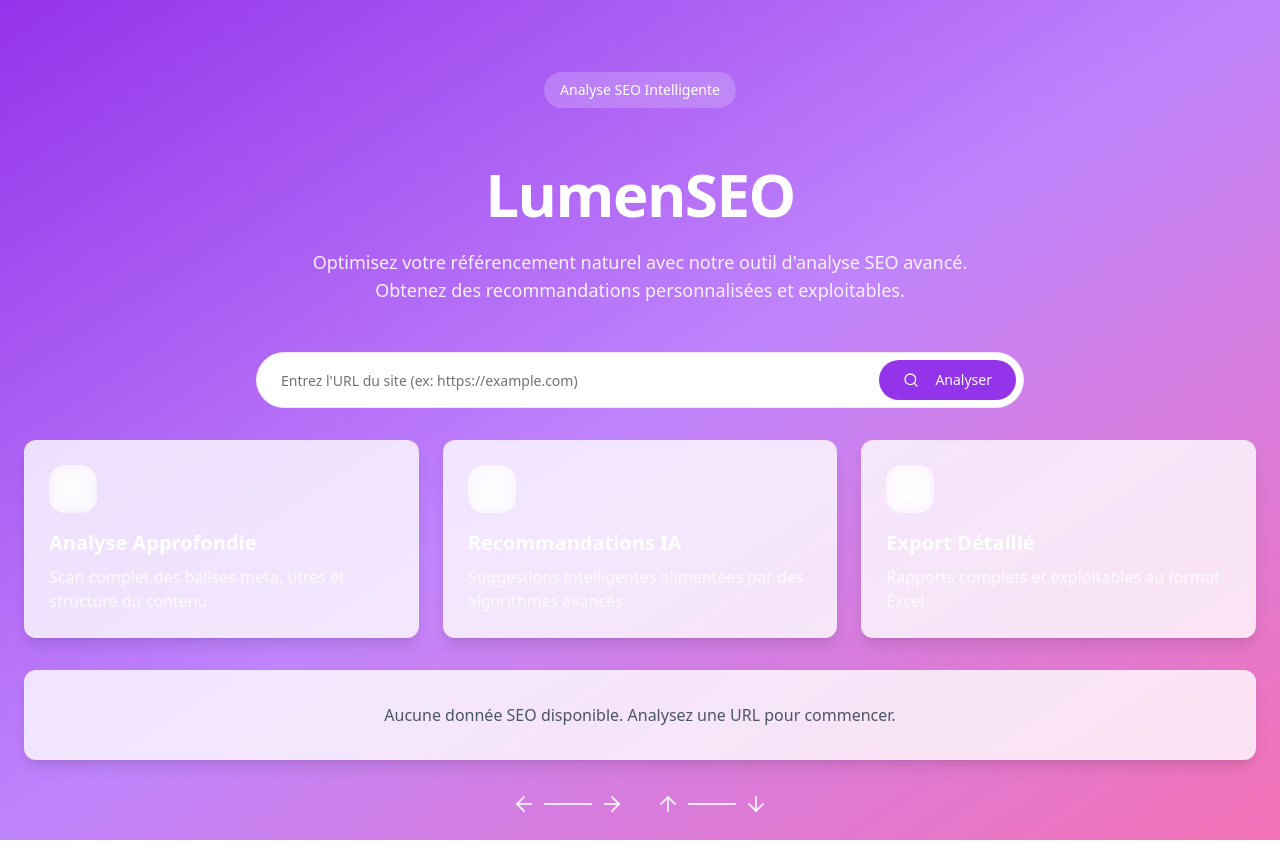
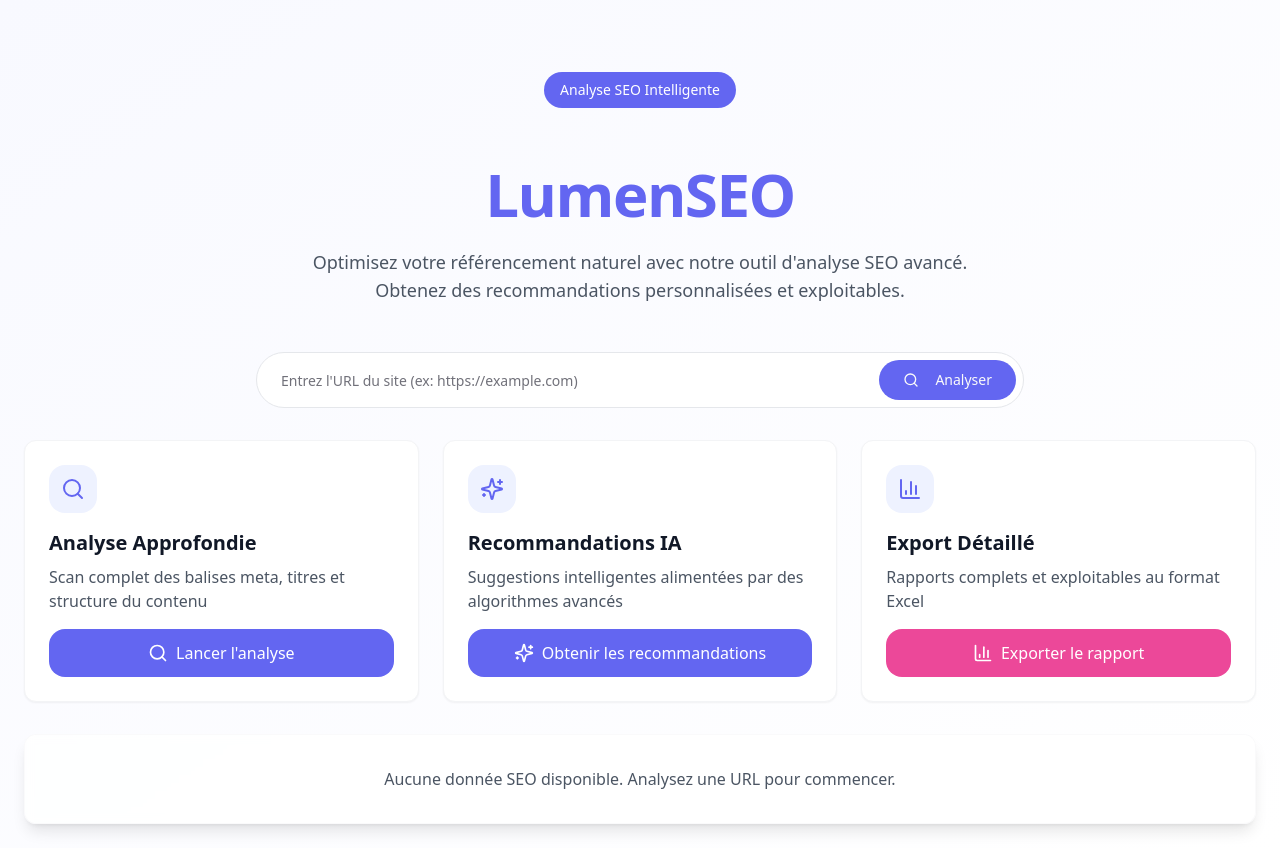
Before and after one commit to Hugonnet/seoptimiz-new, a React (Vite) app: page / in a window 1280 px wide. Built offline with nearby package versions, Linux system fonts and the light colour scheme.

Commit message:
Remove glassmorphism design
Updated the UI components to eliminate glassmorphism effects, ensuring a clearer design as per the provided reference.
[skip gpt_engineer]

```diff
--- a/src/components/URLForm.tsx
+++ b/src/components/URLForm.tsx
@@ -25,7 +25,6 @@ export function URLForm() {
         throw new Error("Aucune donnée SEO n'a pu être extraite de cette URL");
       }
 
-      // Ajouter les données au store
       addSEOData({
         url,
         currentTitle: seoData.title,
@@ -59,13 +58,13 @@ export function URLForm() {
           placeholder="Entrez l'URL du site (ex: https://example.com)"
           value={url}
           onChange={(e) => setUrl(e.target.value)}
-          className="h-14 pl-6 pr-36 text-lg rounded-full border-purple-100 focus-visible:ring-purple-600"
+          className="h-14 pl-6 pr-36 text-lg rounded-full border-gray-200 focus-visible:ring-[#6366F1] bg-white"
           required
         />
         <Button
           type="submit"
           disabled={isLoading}
-          className="absolute right-2 top-2 rounded-full bg-purple-600 hover:bg-purple-700 h-10 px-6"
+          className="absolute right-2 top-2 rounded-full bg-[#6366F1] hover:bg-[#5558E3] h-10 px-6"
         >
           <Search className="mr-2 h-4 w-4" />
           {isLoading ? "Analyse en cours..." : "Analyser"}
--- a/src/pages/Index.tsx
+++ b/src/pages/Index.tsx
@@ -2,11 +2,11 @@ import { Navigation } from "@/components/Navigation";
 import { SEOTable } from "@/components/SEOTable";
 import { URLForm } from "@/components/URLForm";
 import { motion } from "framer-motion";
-import { ArrowLeft, ArrowRight, ArrowUp, ArrowDown } from "lucide-react";
+import { Search, Sparkles, BarChart3 } from "lucide-react";
 
 const Index = () => {
   return (
-    <div className="min-h-screen bg-gradient-to-br from-purple-600 via-purple-400 to-pink-400 p-6">
+    <div className="min-h-screen bg-gradient-to-br from-[#F8F9FF] to-[#FFFFFF] p-6">
       <div className="max-w-7xl mx-auto space-y-12">
         <motion.div
           initial={{ opacity: 0, y: 20 }}
@@ -14,15 +14,15 @@ const Index = () => {
           transition={{ duration: 0.5 }}
           className="text-center space-y-6 pt-12"
         >
-          <div className="inline-flex items-center px-4 py-2 rounded-full bg-white/20 backdrop-blur-sm text-white font-medium text-sm mb-8">
+          <div className="inline-flex items-center px-4 py-2 rounded-full bg-[#6366F1] text-white font-medium text-sm mb-8">
             Analyse SEO Intelligente
           </div>
 
-          <h1 className="text-6xl font-bold tracking-tight text-white">
+          <h1 className="text-6xl font-bold tracking-tight text-[#6366F1]">
             LumenSEO
           </h1>
 
-          <p className="text-lg text-white/90 max-w-2xl mx-auto">
+          <p className="text-lg text-gray-600 max-w-2xl mx-auto">
             Optimisez votre référencement naturel avec notre outil d'analyse SEO avancé.
             Obtenez des recommandations personnalisées et exploitables.
           </p>
@@ -35,51 +35,46 @@ const Index = () => {
           className="space-y-8"
         >
           <URLForm />
+
           <div className="grid grid-cols-1 md:grid-cols-3 gap-6 mb-12">
-            <div className="p-6 rounded-xl glass-card">
-              <div className="w-12 h-12 bg-white/20 backdrop-blur-sm rounded-lg flex items-center justify-center mb-4">
-                <svg className="w-6 h-6 text-white" fill="none" stroke="currentColor" viewBox="0 0 24 24">
-                  <path strokeLinecap="round" strokeLinejoin="round" strokeWidth={2} d="M21 21l-6-6m2-5a7 7 0 11-14 0 7 7 0 0114 0z" />
-                </svg>
+            <div className="p-6 rounded-xl bg-white shadow-sm border border-gray-100">
+              <div className="w-12 h-12 bg-[#EEF2FF] rounded-lg flex items-center justify-center mb-4">
+                <Search className="w-6 h-6 text-[#6366F1]" />
               </div>
-              <h3 className="text-xl font-semibold mb-2 text-white">Analyse Approfondie</h3>
-              <p className="text-white/80">Scan complet des balises meta, titres et structure du contenu</p>
+              <h3 className="text-xl font-semibold mb-2 text-gray-900">Analyse Approfondie</h3>
+              <p className="text-gray-600">Scan complet des balises meta, titres et structure du contenu</p>
+              <button className="w-full mt-4 flex items-center justify-center gap-2 bg-[#6366F1] text-white rounded-lg py-3 px-4 hover:bg-[#5558E3] transition-colors">
+                <Search className="w-5 h-5" />
+                Lancer l'analyse
+              </button>
             </div>
 
-            <div className="p-6 rounded-xl glass-card">
-              <div className="w-12 h-12 bg-white/20 backdrop-blur-sm rounded-lg flex items-center justify-center mb-4">
-                <svg className="w-6 h-6 text-white" fill="none" stroke="currentColor" viewBox="0 0 24 24">
-                  <path strokeLinecap="round" strokeLinejoin="round" strokeWidth={2} d="M13 10V3L4 14h7v7l9-11h-7z" />
-                </svg>
+            <div className="p-6 rounded-xl bg-white shadow-sm border border-gray-100">
+              <div className="w-12 h-12 bg-[#EEF2FF] rounded-lg flex items-center justify-center mb-4">
+                <Sparkles className="w-6 h-6 text-[#6366F1]" />
               </div>
-              <h3 className="text-xl font-semibold mb-2 text-white">Recommandations IA</h3>
-              <p className="text-white/80">Suggestions intelligentes alimentées par des algorithmes avancés</p>
+              <h3 className="text-xl font-semibold mb-2 text-gray-900">Recommandations IA</h3>
+              <p className="text-gray-600">Suggestions intelligentes alimentées par des algorithmes avancés</p>
+              <button className="w-full mt-4 flex items-center justify-center gap-2 bg-[#6366F1] text-white rounded-lg py-3 px-4 hover:bg-[#5558E3] transition-colors">
+                <Sparkles className="w-5 h-5" />
+                Obtenir les recommandations
+              </button>
             </div>
 
-            <div className="p-6 rounded-xl glass-card">
-              <div className="w-12 h-12 bg-white/20 backdrop-blur-sm rounded-lg flex items-center justify-center mb-4">
-                <svg className="w-6 h-6 text-white" fill="none" stroke="currentColor" viewBox="0 0 24 24">
-                  <path strokeLinecap="round" strokeLinejoin="round" strokeWidth={2} d="M9 17v-2m3 2v-4m3 4v-6m2 10H7a2 2 0 01-2-2V5a2 2 0 012-2h5.586a1 1 0 01.707.293l5.414 5.414a1 1 0 01.293.707V19a2 2 0 01-2 2z" />
-                </svg>
+            <div className="p-6 rounded-xl bg-white shadow-sm border border-gray-100">
+              <div className="w-12 h-12 bg-[#EEF2FF] rounded-lg flex items-center justify-center mb-4">
+                <BarChart3 className="w-6 h-6 text-[#6366F1]" />
               </div>
-              <h3 className="text-xl font-semibold mb-2 text-white">Export Détaillé</h3>
-              <p className="text-white/80">Rapports complets et exploitables au format Excel</p>
+              <h3 className="text-xl font-semibold mb-2 text-gray-900">Export Détaillé</h3>
+              <p className="text-gray-600">Rapports complets et exploitables au format Excel</p>
+              <button className="w-full mt-4 flex items-center justify-center gap-2 bg-[#EC4899] text-white rounded-lg py-3 px-4 hover:bg-[#D03A87] transition-colors">
+                <BarChart3 className="w-5 h-5" />
+                Exporter le rapport
+              </button>
             </div>
           </div>
+
           <SEOTable />
-
-          <div className="flex justify-center items-center gap-8 mt-12">
-            <div className="flex items-center gap-2">
-              <ArrowLeft className="w-6 h-6 text-white/80" />
-              <div className="w-12 h-0.5 bg-white/80" />
-              <ArrowRight className="w-6 h-6 text-white/80" />
-            </div>
-            <div className="flex items-center gap-2">
-              <ArrowUp className="w-6 h-6 text-white/80" />
-              <div className="w-12 h-0.5 bg-white/80" />
-              <ArrowDown className="w-6 h-6 text-white/80" />
-            </div>
-          </div>
         </motion.div>
       </div>
     </div>
```
